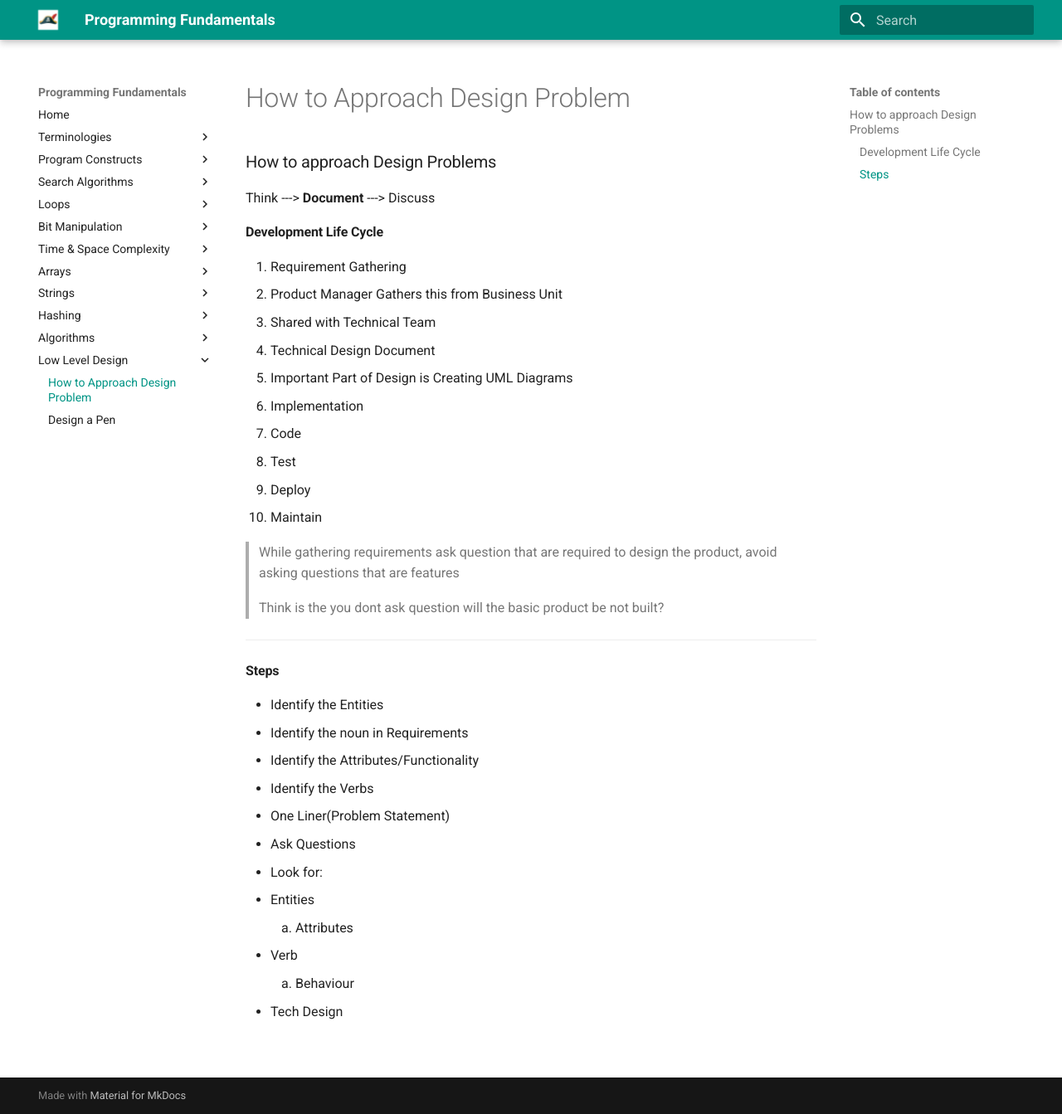
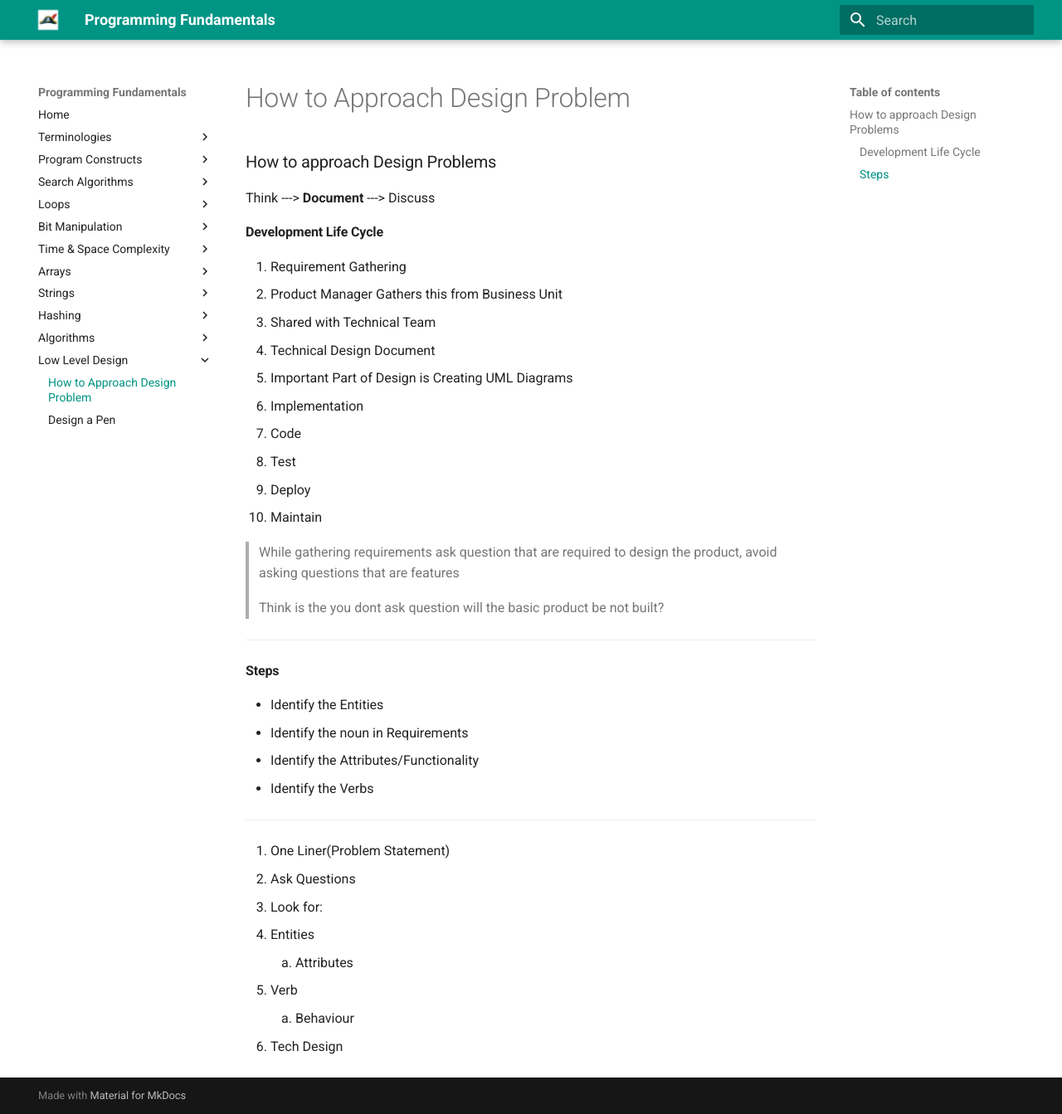
Before and after one commit to santosh-1987/programming-fundamentals, an MkDocs documentation site: the page built from docs/lld/how_to_approach_design_problems.md, in a window 1280 px wide and 1343 px high. Shown: the whole window at 83% size. Built offline with MkDocs 1.6.1 and Material for MkDocs 9.7.7, drawn with Linux system fonts in a browser that asks for light colours; the version menu is left out.

```diff
--- a/docs/lld/how_to_approach_design_problems.md
+++ b/docs/lld/how_to_approach_design_problems.md
@@ -21,10 +21,10 @@
 
 ### Steps
 - Identify the Entities
-  - Identify the noun in Requirements
+   - Identify the noun in Requirements
 - Identify the Attributes/Functionality
-  - Identify the Verbs
-
+   - Identify the Verbs
+--------
 1. One Liner(Problem Statement)
 2. Ask Questions
 3. Look for:
```
